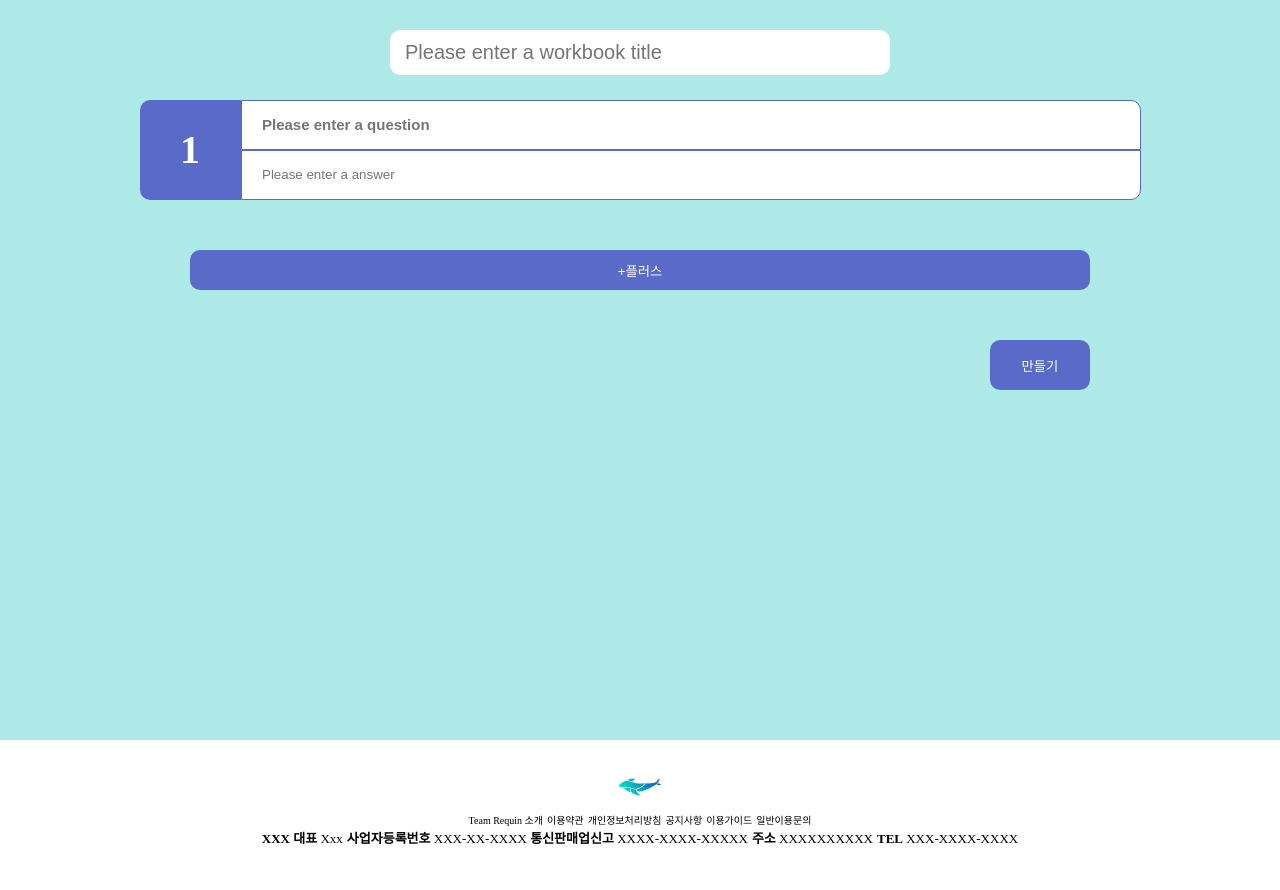
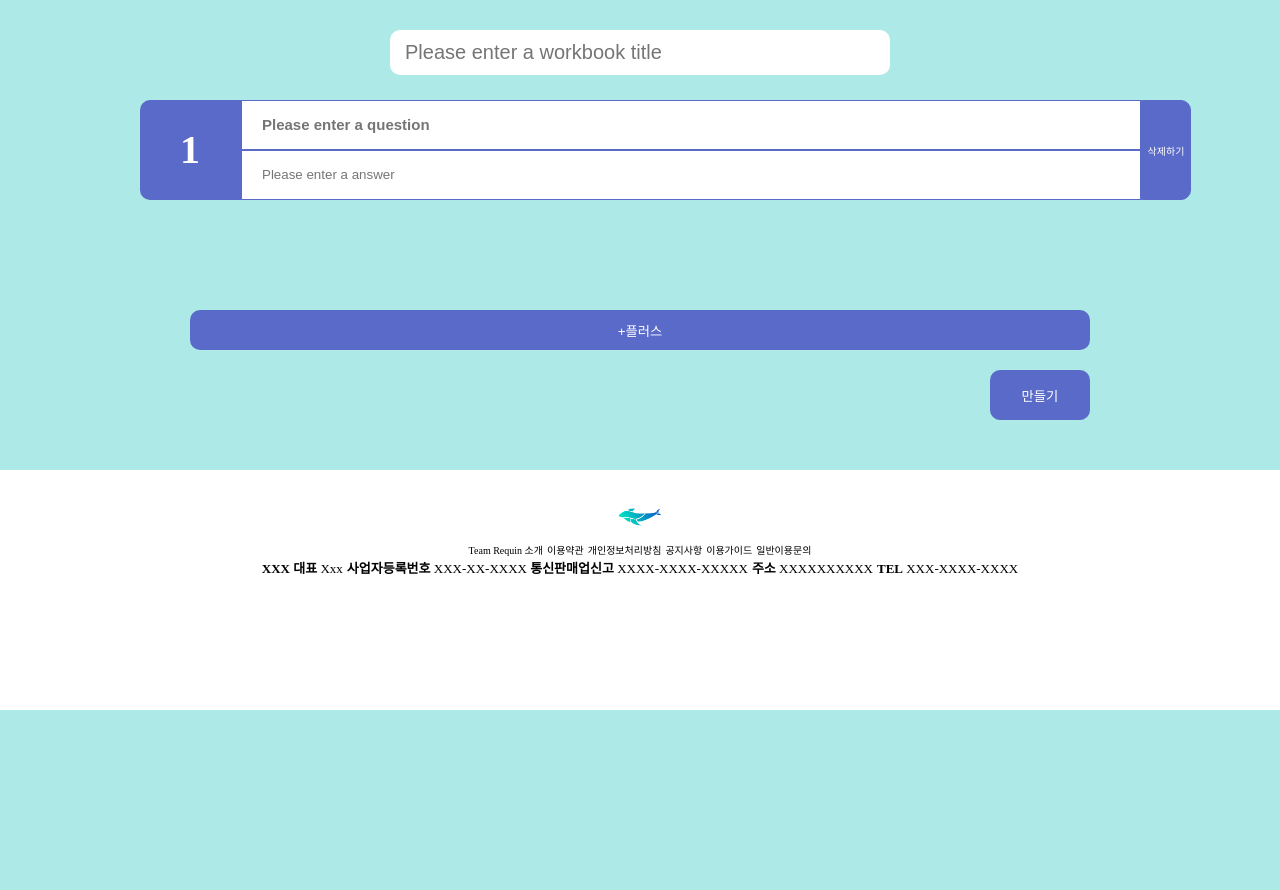
Before and after one commit to team-requin/ReQuiz_Front, a PHP site: page /quiz/quiz_write.php in a window 1280 px wide. Shown: the part 90-980 px from the top of the page. After the commit the page ends 800 px from the top, so only its background shows below. Run offline with PHP 8.4, Linux system fonts and the light colour scheme; some web fonts are replaced.

Commit message:
ADD css, write, write.js

```diff
--- a/css/main.css
+++ b/css/main.css
@@ -350,7 +350,7 @@ input {
 #quiz_write_frame {
     background-color: #ade9e7;
     text-align: center;
-    min-height: 680px;
+    min-height: 200px;
     padding: 30px;
 }
 .quiz_write {
@@ -389,7 +389,8 @@ input {
     background-color: #596ac9;
 }
 .quiz_problem {
-    width: 90%;
+    display: flex;
+    /* width: 90%; */
     height: 100px;
     line-height: 100px;
 }
@@ -409,18 +410,29 @@ input {
     text-decoration-color: #596ac9;
 }
 .quiz_question {
-    border-radius: 0 10px 0 0;
     font-size: 15px;
     font-weight: bold;
 }
-.quiz_answer {
+/* .quiz_answer {
     border-radius: 0 0 10px 0;
+} */
+.quiz_problem_delete {
+    width: 50px;
+    font-size: 10px;
+    border-radius: 0 10px 10px 0;
+    color: #ffffff;
+    background-color: #596ac9;
+    border: 1px solid #596ac9;
+}
+#quiz_write_bottom {
+    padding: 50px 0;
+    background-color: #ade9e7;
 }
 .quiz_add_problem {
     display: block;
     width: 900px;
     height: 40px;
-    margin: 50px auto 0;
+    margin: 0 auto 20px;
     border: 0;
     border-radius: 10px;
     background-color: #596ac9;
@@ -430,7 +442,7 @@ input {
 .quiz_make_frame {
     text-align: right;
     width: 900px;
-    margin: 50px auto 0;
+    margin: 0 auto;
 }
 .quiz_make_btn {
     width: 100px;
--- a/js/quiz_write.js
+++ b/js/quiz_write.js
@@ -0,0 +1,56 @@
+
+
+function plus_quiz_write() {
+    var quiz_write_count = document.getElementsByClassName("quiz_write").length
+    if (quiz_write_count >= 20) {
+        return alert('더 이상 만들 수 없습니다.');
+    }
+    var quiz_write_frame = document.getElementById("quiz_write_frame");
+    var quiz_write = document.createElement('div');
+    var quiz_num = document.createElement('div');
+    var p = document.createElement('p');
+    var quiz_problem = document.createElement('div');
+    var form = document.createElement('form');
+    var input_question = document.createElement('input');
+    var input_answer = document.createElement('input');
+    var button = document.createElement('button');
+
+    input_question.setAttribute('type', 'text');
+    input_question.setAttribute('class', 'quiz_question quiz_problems');
+    input_question.setAttribute('placeholder', 'Please enter a question');
+
+    input_answer.setAttribute('type', 'text');
+    input_answer.setAttribute('class', 'quiz_answer quiz_problems');
+    input_answer.setAttribute('placeholder', 'Please enter a answer');
+
+    quiz_write.setAttribute('class', 'quiz_write')
+    quiz_num.setAttribute('class', 'quiz_num');
+    p.appendChild(document.createTextNode(quiz_write_count+1));
+    quiz_num.appendChild(p);
+
+    quiz_problem.setAttribute('class', 'quiz_problem');
+    button.setAttribute('class', 'quiz_problem_delete');
+    button.appendChild(document.createTextNode('삭제하기'));
+
+    form.appendChild(input_question);
+    form.appendChild(input_answer);
+    quiz_problem.appendChild(form);
+    quiz_problem.appendChild(button);
+    quiz_write.appendChild(quiz_num);
+    quiz_write.appendChild(quiz_problem);
+    quiz_write_frame.appendChild(quiz_write);
+}
+
+function delete_quiz_write() {
+    var quiz_write = document.getElementsByClassName("quiz_write");
+    quiz_write[0].parentNode.removeChild(quiz_write[0]);
+}
+/* function removeDummy() {
+var elem = document.getElementById('dummy');
+elem.parentNode.removeChild(elem);
+}
+*/
+/*
+var header = document.querySelector("h1");	//제거하고자 하는 엘리먼트
+header.parentNode.removeChild(header);
+*/
--- a/quiz/quiz_write.php
+++ b/quiz/quiz_write.php
@@ -1,11 +1,24 @@
 <?php
 include("header.php");
 ?>
-<script src="/js/quiz_write.js"></script>
 <div id="quiz_write_frame">
     <div class="quiz_write_title">
         <input class="quiz_write_title_input" type="text" placeholder="Please enter a workbook title" autofocus="on" />
     </div>
+
+    <div class="quiz_write">
+        <div class="quiz_num">
+            <p>1</p>
+        </div>
+        <div class="quiz_problem">
+            <form>
+                <input type="text" class="quiz_question quiz_problems" placeholder="Please enter a question">
+                <input type="text" class="quiz_answer quiz_problems" placeholder="Please enter a answer">
+            </form>
+            <button class="quiz_problem_delete" onclick="delete_quiz_write()">삭제하기</button>
+        </div>
+    </div>
+    <!--
     <div class="quiz_write">
         <div class="quiz_num">
             <p>1</p>
@@ -17,11 +30,15 @@ include("header.php");
             </form>
         </div>
     </div>
-    <button class="quiz_add_problem">+플러스</button>
+    -->
+</div>
+<div id="quiz_write_bottom">
+    <button class="quiz_add_problem" onclick="plus_quiz_write()">+플러스</button>
     <div class="quiz_make_frame">
         <button class="quiz_make_btn">만들기</button>
     </div>
 </div>
+<script src="/js/quiz_write.js"></script>
 <?php
 include("footer.php");
 ?>
```
